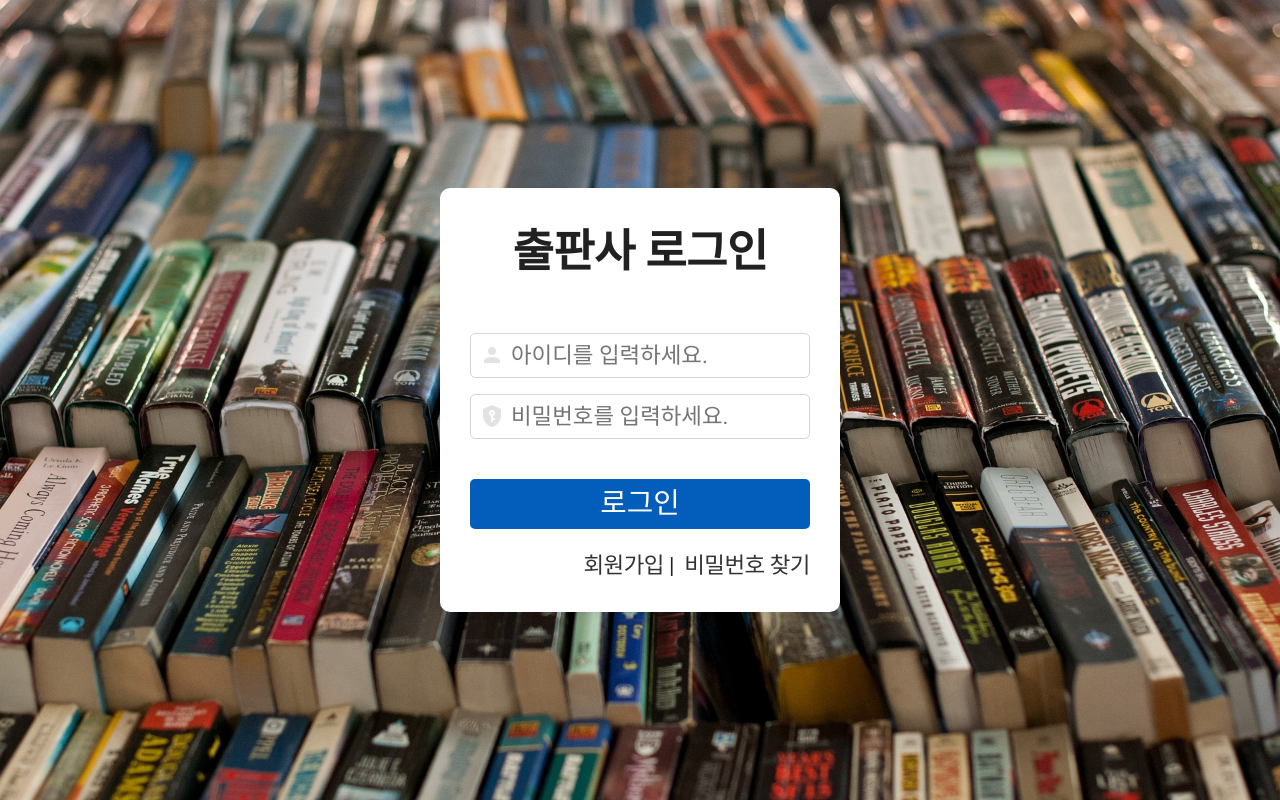
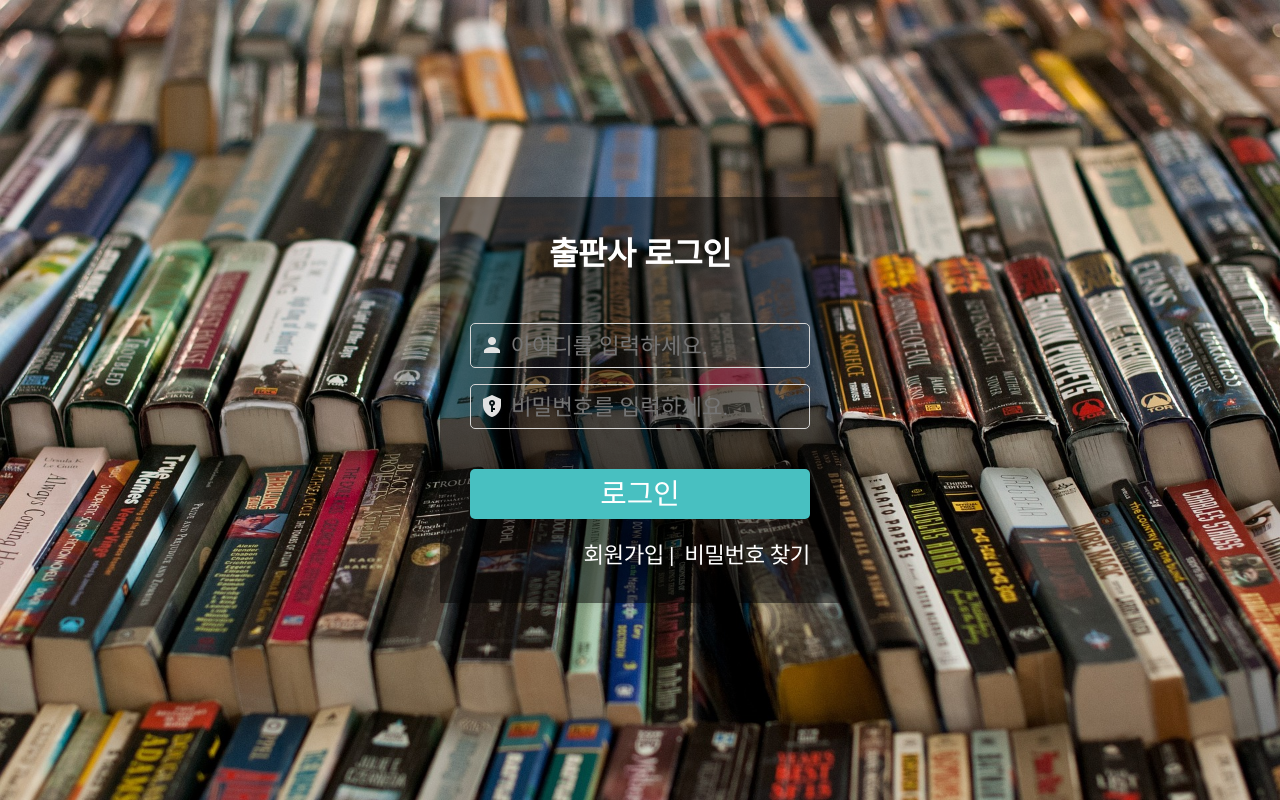
Before and after one commit to heesung-kang/BookOrderAdminSystem, a Vue app: page /#/Login in a window 1280 px wide. Before the commit this address led to /#/login. Built offline with nearby package versions, Linux system fonts and the light colour scheme; what vue-js-modal would draw is missing.

Commit message:
로그인 테스트

```diff
--- a/src/views/login/Login.vue
+++ b/src/views/login/Login.vue
@@ -110,8 +110,8 @@ export default {
   background-image: url("../../assets/images/bg.jpg");
   z-index: 100;
   .login-box {
-    background: #fff;
-    border-radius: 10px;
+    background: rgba(0, 0, 0, 0.5);
+    border-radius: 1px;
     padding: 30px;
     width: 400px;
     @include boxshadow(0px, 3px, 6px, 0px, rgba(0, 0, 0, 0.05));
@@ -131,6 +131,7 @@ export default {
     }
     h1 {
       text-align: center;
+      @include NotoSans(2, 700, #fff);
       .icon {
         vertical-align: -6px;
       }
@@ -145,7 +146,7 @@ export default {
     button {
       width: 100%;
       height: 50px;
-      background: #035dba;
+      background: #48c0c1;
       color: #fff;
       border-radius: 5px;
       font-size: 1.8rem;
@@ -155,7 +156,7 @@ export default {
     }
     .flex-between {
       & a {
-        color: rgb(51, 51, 51);
+        color: #fff;
       }
     }
     .error-message {
@@ -165,8 +166,9 @@ export default {
     }
     .signup {
       text-align: right;
+      color: #fff;
       a {
-        color: #333;
+        color: #fff;
       }
     }
   }
```
